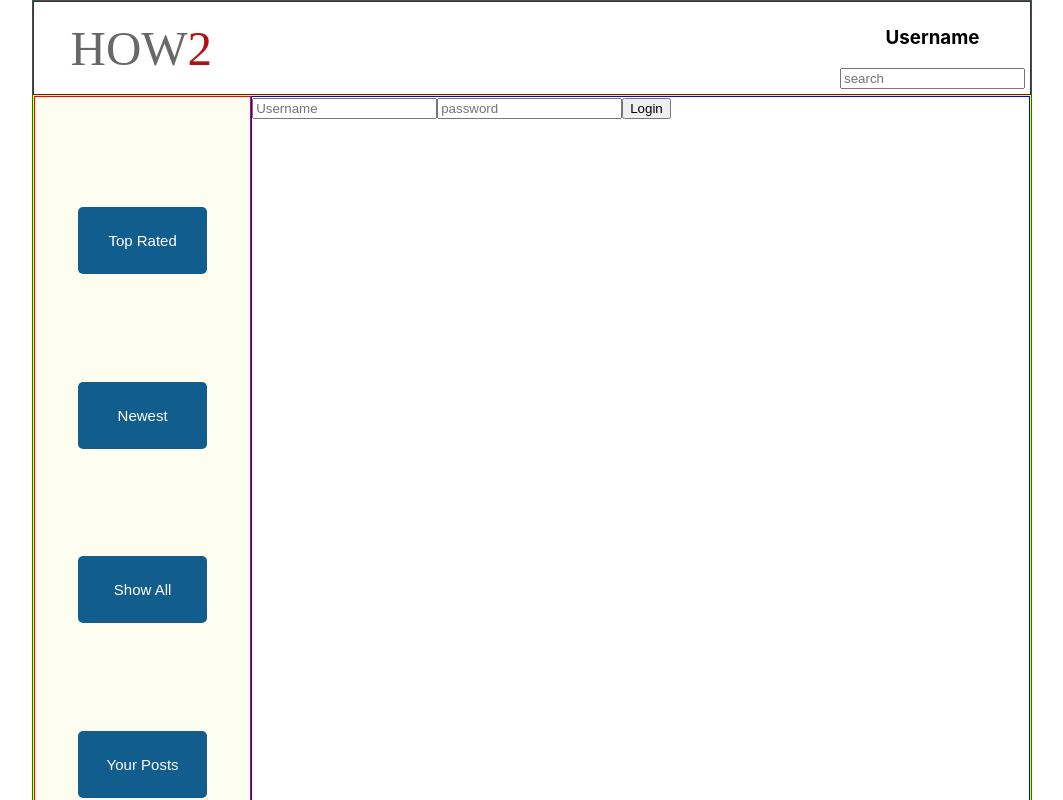
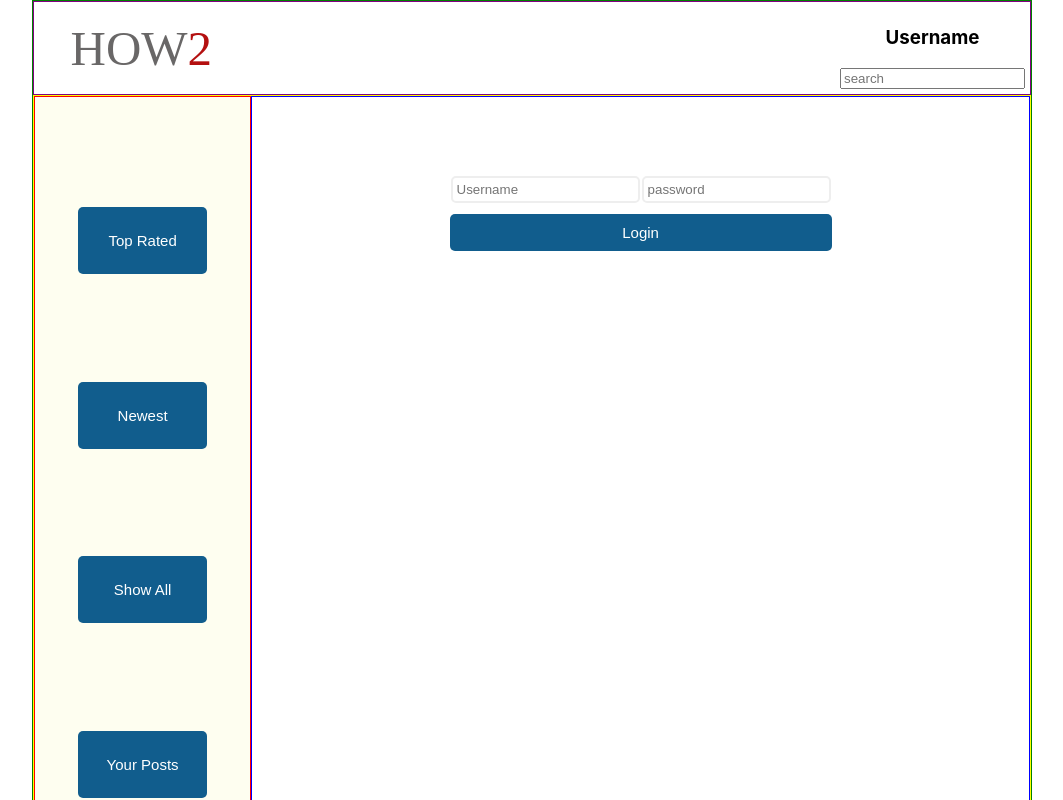
Before and after one commit to howto-pt-042219/howto-pt-FE, a React (Create React App) app in the folder how-to/: page / in a window 1280 px wide. Shown: the top 800 px of the page, without its empty margins (108-1171 px from the left). Built offline with nearby package versions, Linux system fonts and the light colour scheme; no server answers.

Commit message:
login component styles

```diff
--- a/how-to/package.json
+++ b/how-to/package.json
@@ -1,6 +1,7 @@
 {
   "name": "how-to",
   "version": "0.1.0",
+
   "private": true,
   "dependencies": {
     "react": "^16.8.6",
--- a/how-to/src/components/Auth/Login.js
+++ b/how-to/src/components/Auth/Login.js
@@ -1,5 +1,45 @@
 import React, { Component } from 'react';
+import styled from "styled-components";
 import axios from 'axios';
+
+const LoginBox = styled.form`
+  display: flex;
+  justify-content: center;
+  margin: 10%;
+`;
+
+const LoginButton = styled.button`
+  border: none;
+  border-radius: 5px;
+  background-color: #115D8D;
+  color: white;
+  display: block;
+  font-size: 15px;
+  padding: 10px;
+  margin: 10px 0 10px 0;
+  text-decoration: none;
+  width: 100%;
+
+  :focus {outline: none};
+  :hover {background-color: white; color:#115D8D; border: 1px solid #115D8D; cursor: pointer }
+`;
+
+const InputBox = styled.input`
+    border-radius: 5px;
+    margin: 1px;
+    padding: 4px;
+    -webkit-appearance: none;
+    -moz-appearance: none;
+    border: 2px solid #eee;
+
+    :focus {outline-color: #b41010};
+    :-webkit-autofill {
+     border: 1px solid #ccc;
+    -webkit-box-shadow: inset 0 0 0px 9999px white;
+    }
+
+}
+`;
 
 class Login extends Component {
   state = {
@@ -29,25 +69,30 @@ class Login extends Component {
   render() {
     return (
       <div>
+        <LoginBox>
+
           <form onSubmit={this.handleSubmit}>
-        <input
+
+          <InputBox
               name='username'
               value={this.state.username}
               onChange={this.handleChange}
               placeholder='Username'
               type='text'
             >
-          </input>
-          <input
+            </InputBox>
+
+            <InputBox
               name='password'
               value={this.state.password}
               onChange={this.handleChange}
               placeholder='password'
               type='text'
             >
-          </input>
-          <button>Login</button>
+            </InputBox>
+            <LoginButton>Login</LoginButton>
           </form>
+        </LoginBox>
       </div>
     )
   }
```
Lines whose indentation alone changed are shown as unchanged.
